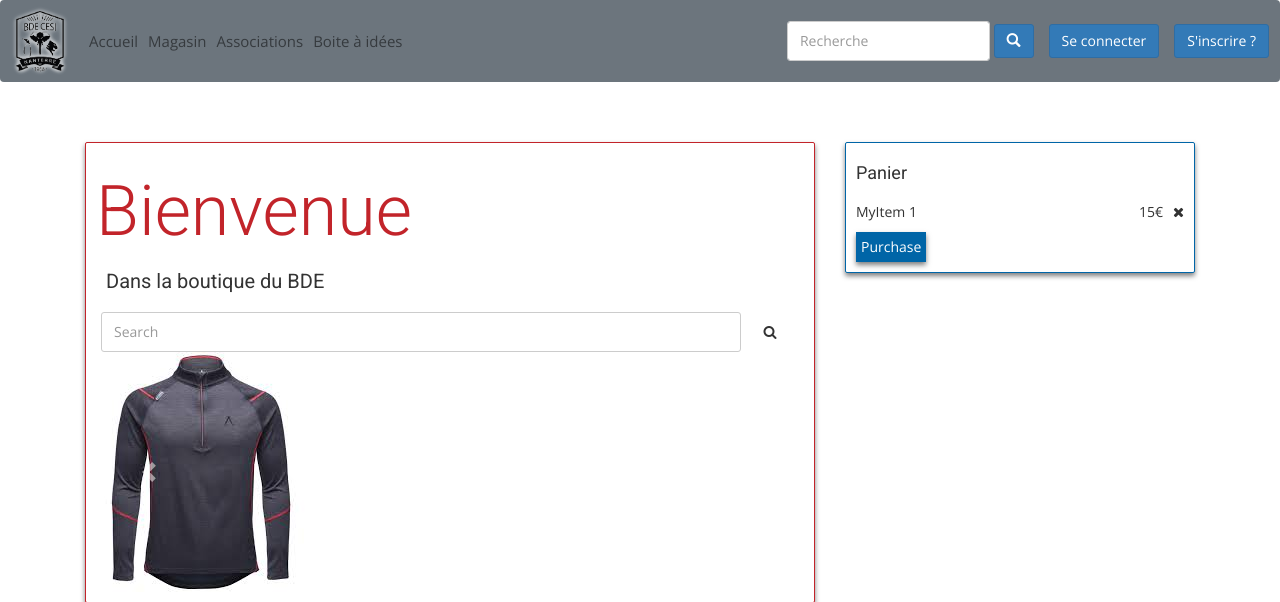
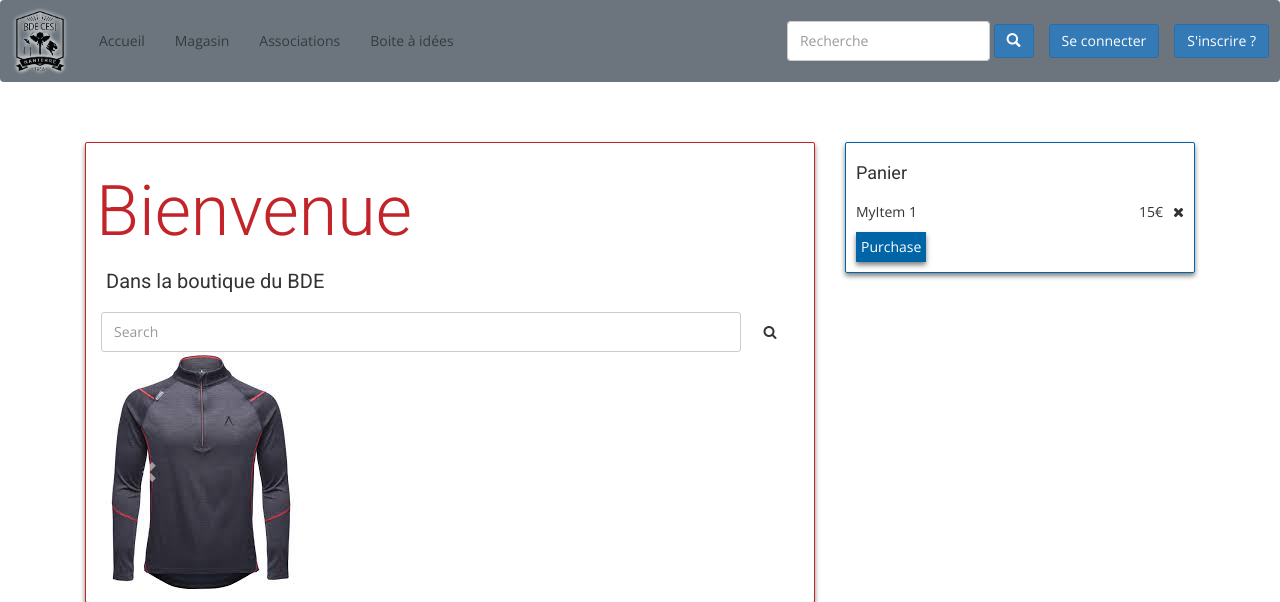
Before and after one commit to RubisetCie/Projet-Web, a PHP site: page /shop.php in a window 1280 px wide. Shown: the top 602 px of the page. Run offline with PHP 8.4, Linux system fonts and the light colour scheme.

Commit message:
Add files via upload

```diff
--- a/style/css/navbar.css
+++ b/style/css/navbar.css
@@ -111,8 +111,9 @@
 
 .text-nav
 {
-    font-family : "Gill Sans MT", Gill, serif;
-    font-size : 15px;
+    color: orange;
+    display: block;
+    padding: 0.5rem 1rem;
 }
 
 .bde
@@ -121,6 +122,16 @@
     margin-left : auto;
     margin-right : auto;
     width : auto;
+}
+
+.bg-black {
+  background-color: black;
+}
+
+.btn-orange {
+  color: #fff;
+  background-color:  #e67300;
+  border-color:   #e67300;
 }
 
 .flotte
```
